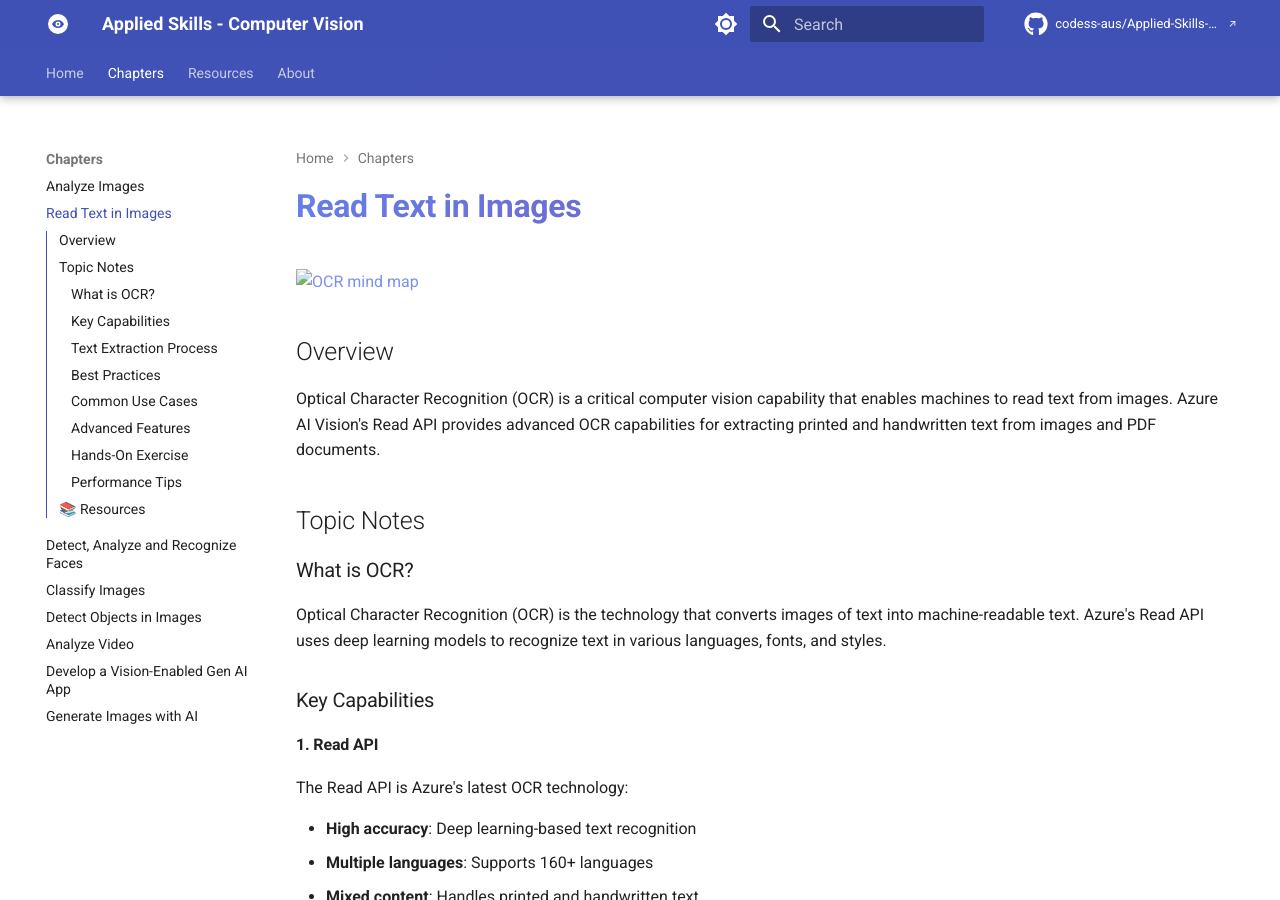
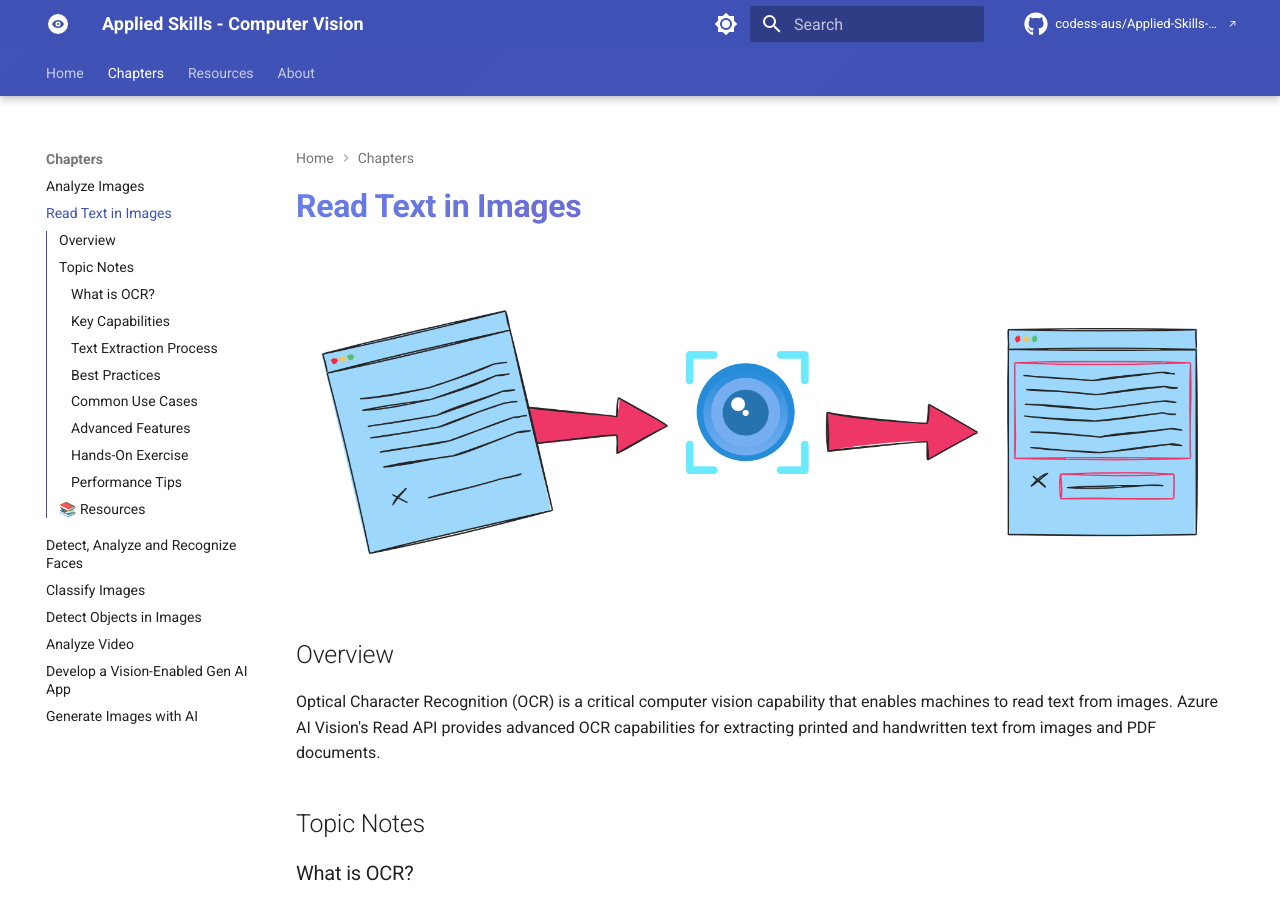
Before and after one commit to codess-aus/Applied-Skills-Computer-Vision, an MkDocs documentation site: the page built from docs/chapters/read-text-in-images.md, in a window 1280 px wide and 900 px high. Built offline with MkDocs 1.6.1 and Material for MkDocs 9.7.7, drawn with Linux system fonts in a browser that asks for light colours; comment, search, counter and statistics services are not loaded.

Commit message:
Add OCR image file and correct image filename in read-text-in-images.md

```diff
--- a/docs/chapters/read-text-in-images.md
+++ b/docs/chapters/read-text-in-images.md
@@ -1,7 +1,7 @@
 # Read Text in Images
 
 <div class="hero-container">
-  <img src="../../assets/images/ocr.png" alt="OCR mind map" class="hero-image">
+  <img src="../../assets/images/OCR.png" alt="OCR mind map" class="hero-image">
 </div>
 
 ## Overview
```
Also changed, not shown: docs/assets/images/OCR.png (added).
